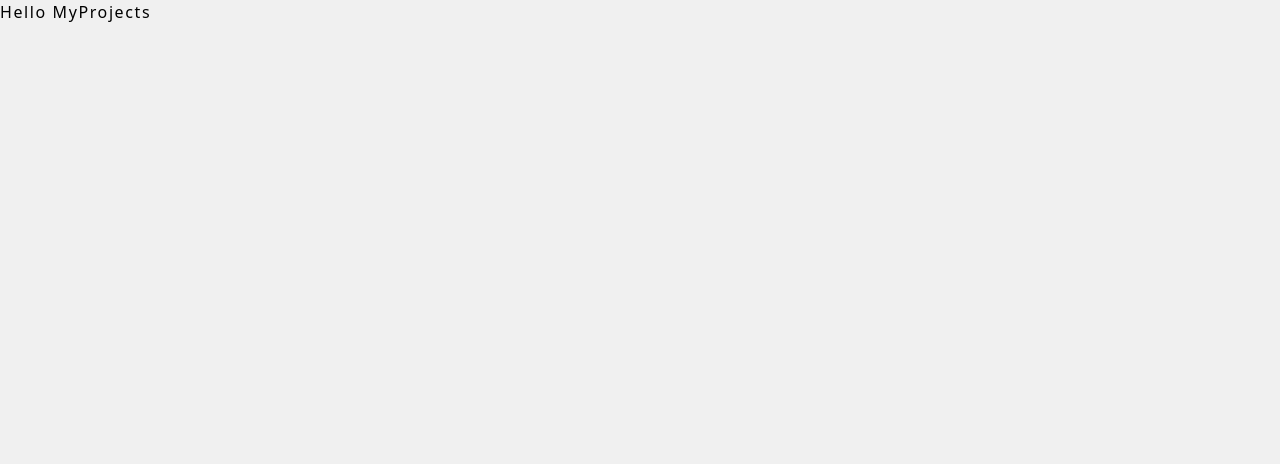
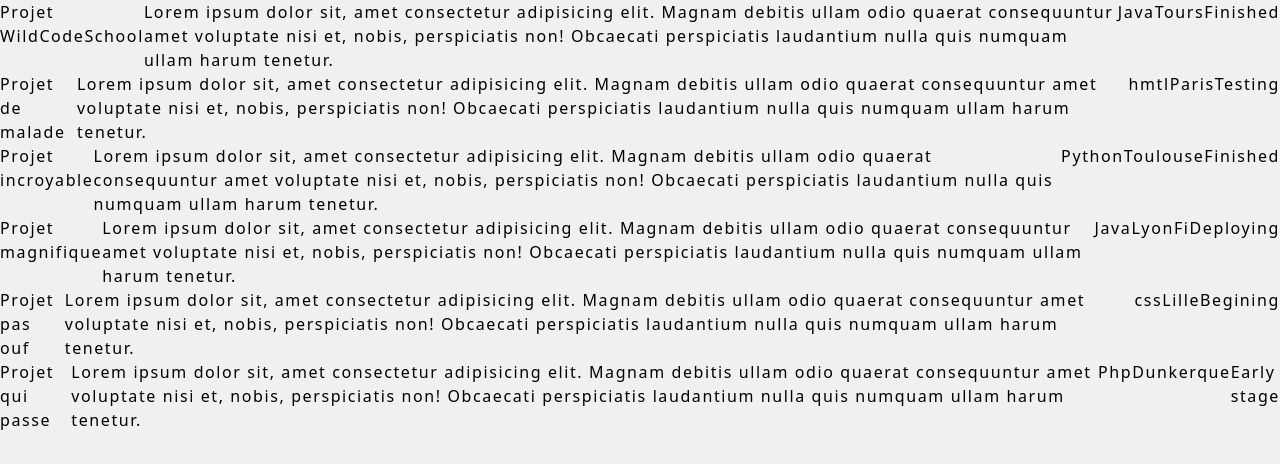
Before and after one commit to wendybaque/hackathon2, a React (Vite) app in the folder frontend/: page /MyProjects in a window 1280 px wide. Shown: the top 464 px of the page. Built offline with nearby package versions, Linux system fonts and the light colour scheme.

Commit message:
create MyProject + json fakedata

```diff
--- a/frontend/src/components/MyProjects.jsx
+++ b/frontend/src/components/MyProjects.jsx
@@ -1,7 +1,18 @@
 import React from "react";
+import json from "../data/fakedata";
 
 function MyProjects() {
-  return <div>Hello MyProjects</div>;
+  return json.map((elements) => {
+    return (
+      <div className="flex flex-row">
+        <div>{elements.nom}</div>
+        <div>{elements.description}</div>
+        <div>{elements.tech}</div>
+        <div>{elements.agence}</div>
+        <div>{elements.status}</div>
+      </div>
+    );
+  });
 }
 
 export default MyProjects;
--- /dev/null
+++ b/frontend/src/data/fakedata.jsx
@@ -0,0 +1,52 @@
+const json = [
+  {
+    nom: "Projet WildCodeSchool",
+    description:
+      "Lorem ipsum dolor sit, amet consectetur adipisicing elit. Magnam debitis ullam odio quaerat consequuntur amet voluptate nisi et, nobis, perspiciatis non! Obcaecati perspiciatis laudantium nulla quis numquam ullam harum tenetur.",
+    tech: "Java",
+    agence: "Tours",
+    status: "Finished",
+  },
+  {
+    nom: "Projet de malade",
+    description:
+      "Lorem ipsum dolor sit, amet consectetur adipisicing elit. Magnam debitis ullam odio quaerat consequuntur amet voluptate nisi et, nobis, perspiciatis non! Obcaecati perspiciatis laudantium nulla quis numquam ullam harum tenetur.",
+    tech: "hmtl",
+    agence: "Paris",
+    status: "Testing",
+  },
+  {
+    nom: "Projet incroyable",
+    description:
+      "Lorem ipsum dolor sit, amet consectetur adipisicing elit. Magnam debitis ullam odio quaerat consequuntur amet voluptate nisi et, nobis, perspiciatis non! Obcaecati perspiciatis laudantium nulla quis numquam ullam harum tenetur.",
+    tech: "Python",
+    agence: "Toulouse",
+    status: "Finished",
+  },
+  {
+    nom: "Projet magnifique",
+    description:
+      "Lorem ipsum dolor sit, amet consectetur adipisicing elit. Magnam debitis ullam odio quaerat consequuntur amet voluptate nisi et, nobis, perspiciatis non! Obcaecati perspiciatis laudantium nulla quis numquam ullam harum tenetur.",
+    tech: "Java",
+    agence: "Lyon",
+    status: "FiDeploying",
+  },
+  {
+    nom: "Projet pas ouf",
+    description:
+      "Lorem ipsum dolor sit, amet consectetur adipisicing elit. Magnam debitis ullam odio quaerat consequuntur amet voluptate nisi et, nobis, perspiciatis non! Obcaecati perspiciatis laudantium nulla quis numquam ullam harum tenetur.",
+    tech: "css",
+    agence: "Lille",
+    status: "Begining",
+  },
+  {
+    nom: "Projet qui passe",
+    description:
+      "Lorem ipsum dolor sit, amet consectetur adipisicing elit. Magnam debitis ullam odio quaerat consequuntur amet voluptate nisi et, nobis, perspiciatis non! Obcaecati perspiciatis laudantium nulla quis numquam ullam harum tenetur.",
+    tech: "Php",
+    agence: "Dunkerque",
+    status: "Early stage",
+  },
+];
+
+export default json;
```
